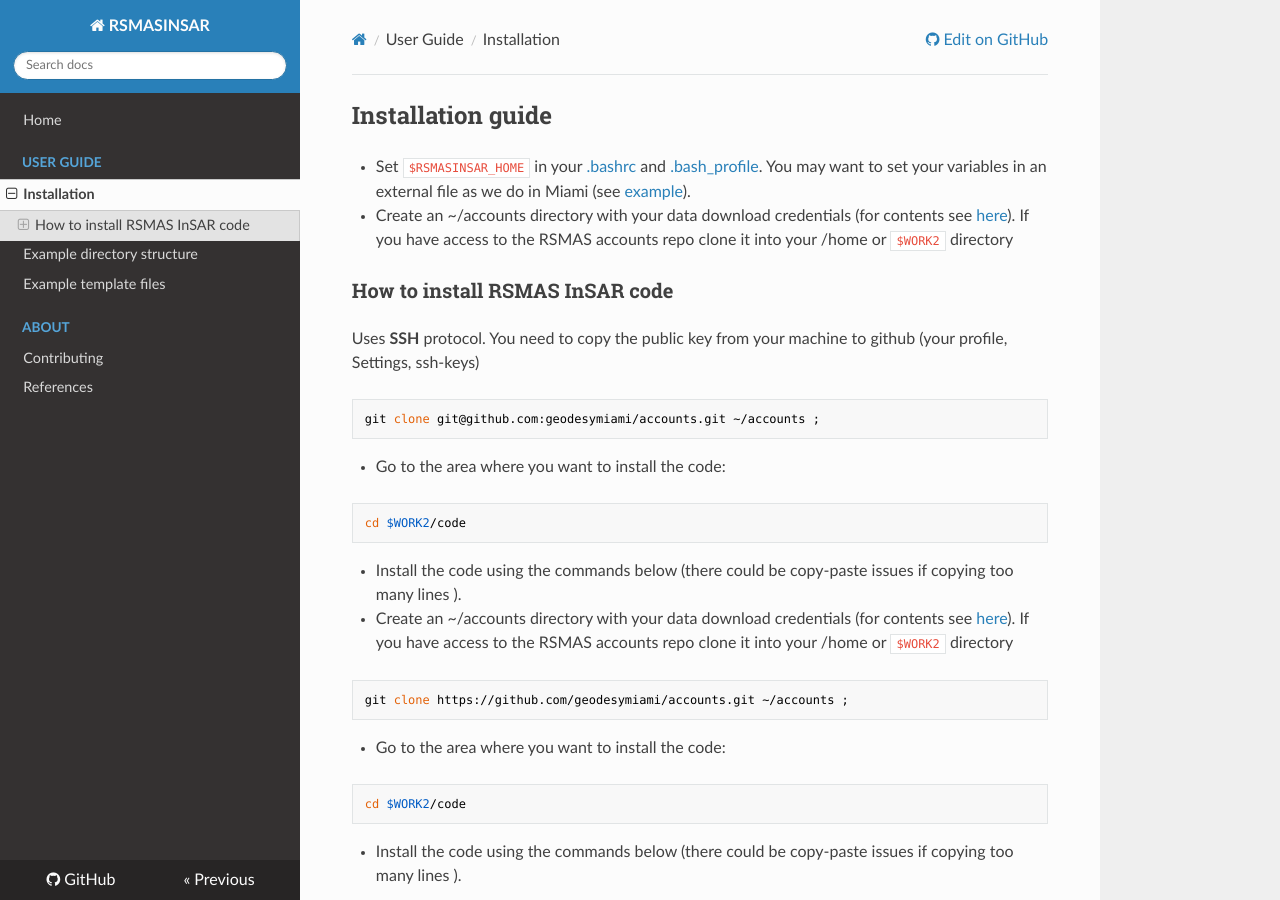
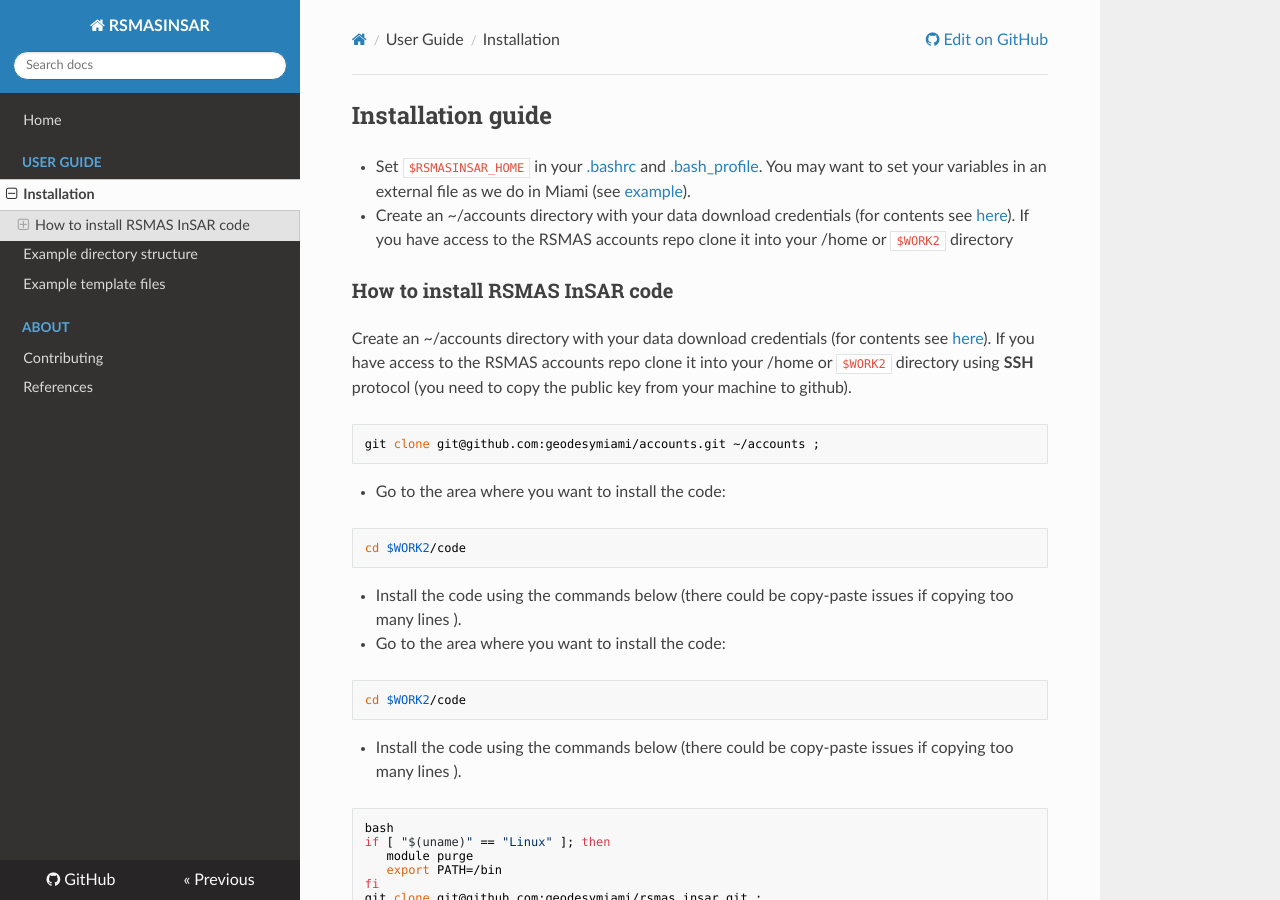
Before and after one commit to geodesymiami/rsmas_insar, an MkDocs documentation site: the page built from docs/installation.md, in a window 1280 px wide and 900 px high. Built offline with MkDocs 1.6.1, drawn with Linux system fonts in a browser that asks for light colours; nearby versions of some CDN libraries; some of the changed lines change nothing that is shown.

Commit message:
Update installation.md

````diff
--- a/docs/installation.md
+++ b/docs/installation.md
@@ -7,7 +7,7 @@
 
 
 ## How to install RSMAS InSAR code
-Uses **SSH** protocol. You need to copy the public key from your machine to github (your profile, Settings, ssh-keys)
+Create an ~/accounts directory with your data download credentials (for contents see [here](./accounts_info.md)).  If you have access to the RSMAS accounts repo clone it into your /home or `$WORK2` directory  using **SSH** protocol (you need to copy the public key from your machine to github).
 
 ```
 git clone git@github.com:geodesymiami/accounts.git ~/accounts ;
@@ -21,11 +21,6 @@
 
 * Install the code using the commands below (there could be copy-paste issues if copying too many lines ).
 
-* Create an ~/accounts directory with your data download credentials (for contents see [here](./accounts_info.md)). If you have access to the RSMAS accounts repo clone it into your /home or `$WORK2` directory
-
-```
-git clone https://github.com/geodesymiami/accounts.git ~/accounts ;
-```
 
 * Go to the area where you want to install the code:
 
````
